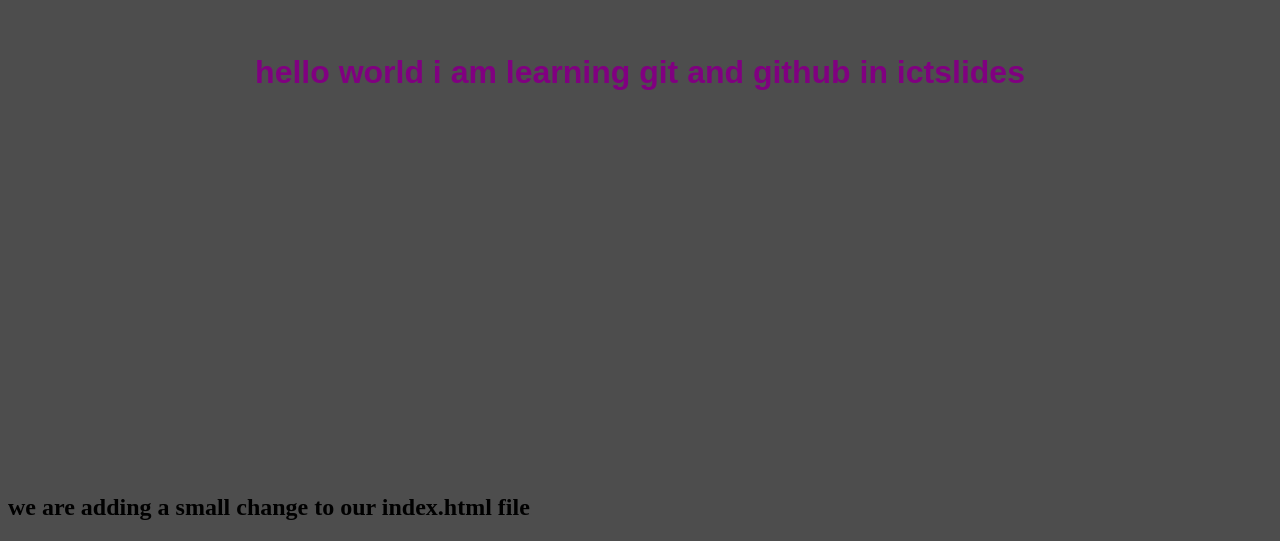
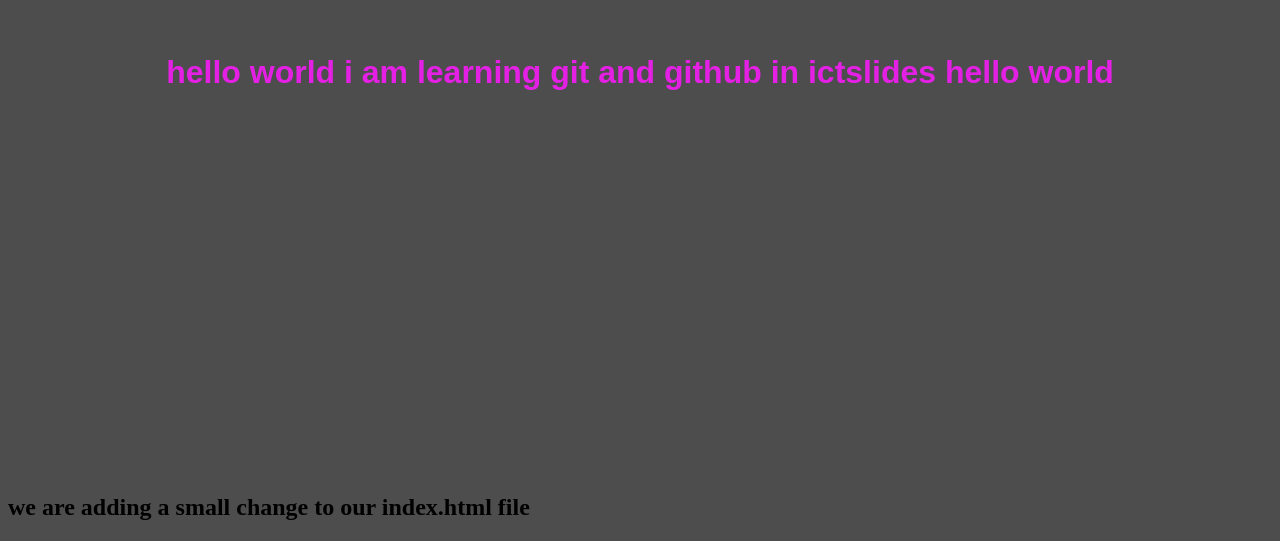
Before and after one commit to emekakannot/emekakannot_test, a plain HTML site: page index.html in a window 1280 px wide. Shown: the part 349-890 px from the top of the page. Drawn offline with Linux system fonts and the light colour scheme.

Commit message:
made changes to my html

```diff
--- a/index.html
+++ b/index.html
@@ -7,7 +7,9 @@
     <link rel="stylesheet" href="style.css">
 </head>
 <body>
-    <h1>hello world i am learning git and github in ictslides</h1>
+    <h1>hello world i am learning git and github in ictslides hello world</h1>
     <h2>we are adding a small change to our index.html file</h2>
+
+
 </body>
 </html>
--- a/style.css
+++ b/style.css
@@ -9,5 +9,5 @@ h1 {
     height: 100vh;
     justify-content: center;
     align-items: center;
-    color: purple;
+    color: rgb(228, 32, 228);
 }
```
